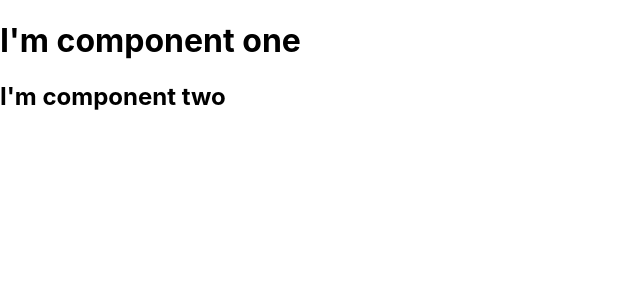
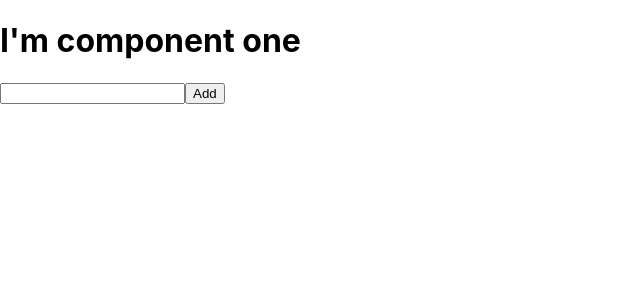
Before and after one commit to palak1101/React-FSWD, a React (Create React App) app in the folder myapp/: page / in a window 1280 px wide. Shown: the top 300 px of the page, without its empty margins (0-640 px from the left). Built offline with nearby package versions, Linux system fonts and the light colour scheme; the HTML template or start-up script is replaced by a standard one.

Commit message:
modifying global-store using action & reducer

```diff
--- a/myapp/src/components/Two.js
+++ b/myapp/src/components/Two.js
@@ -1,13 +1,27 @@
-import { useSelector } from "react-redux";
+import { useSelector, useDispatch } from "react-redux";
+import { useState } from "react";
 
 const Two = () =>  {
 
-    const state = useSelector(state => state.products)
-    console.log(state)
+    const [product, setproduct] = useState('')
+    //const state = useSelector(state => state.products)
+    const dispatch = useDispatch()
+
+    const handleSubmit = () => {
+      const action = {
+        type: "ADD_PRODUCT",
+        payload: product
+      }
+
+      dispatch(action)
+    }
+
+
 
     return (
       <div>
-         <h2>I'm component two</h2>
+         <input onChange={(e) => { setproduct(e.target.value) }} type="text" />
+         <button onClick={handleSubmit}>Add</button>
       </div>
     );
 
--- a/myapp/src/reducer/Reducer.js
+++ b/myapp/src/reducer/Reducer.js
@@ -7,9 +7,13 @@
 
 
 const Reducer = (state = {}, action)=>{
-    switch (action.type){
-        case 'ADD_DATA':
-            return [...state, action.payload]
+    const {type, payload} = action
+    switch (type){
+        case 'ADD_PRODUCT':
+            const {products} = state
+            console.log(action)
+            return {...state, products: [...products, payload]}
+
         default:
             return state
     }
```
